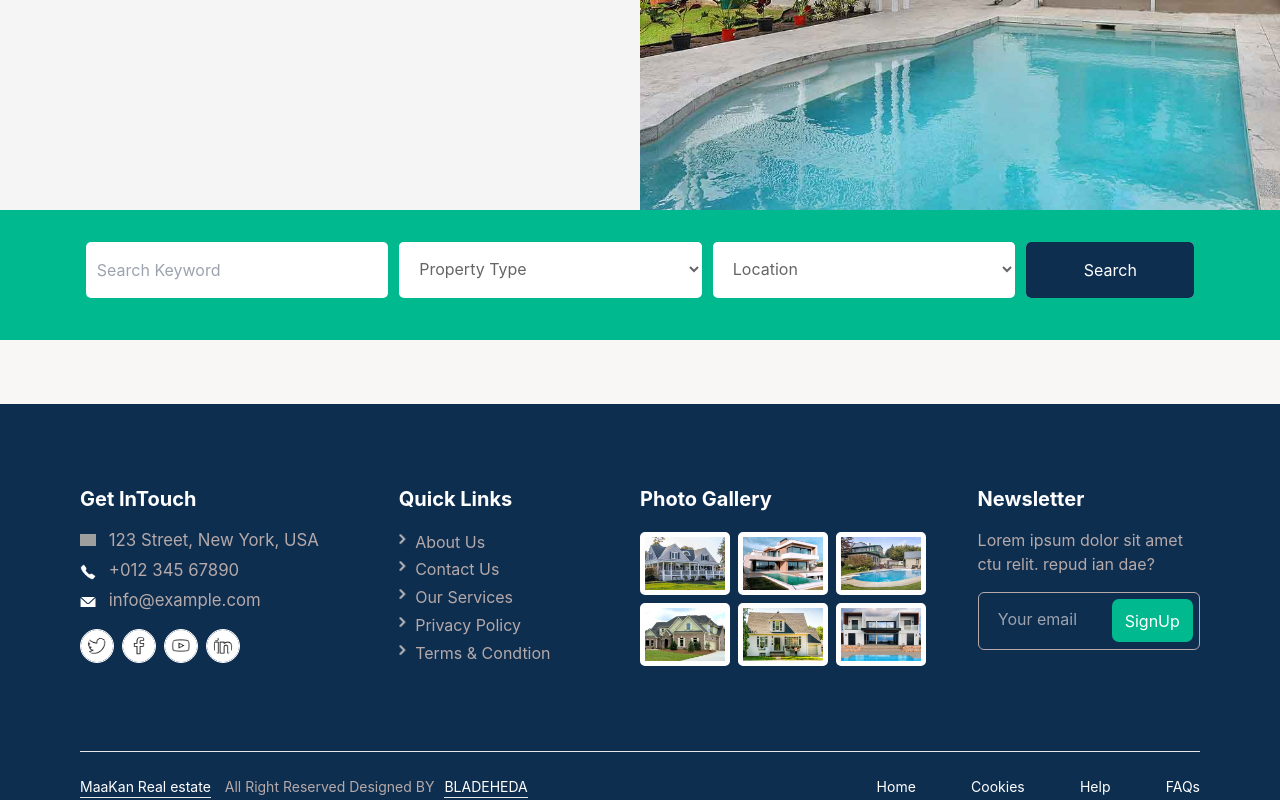
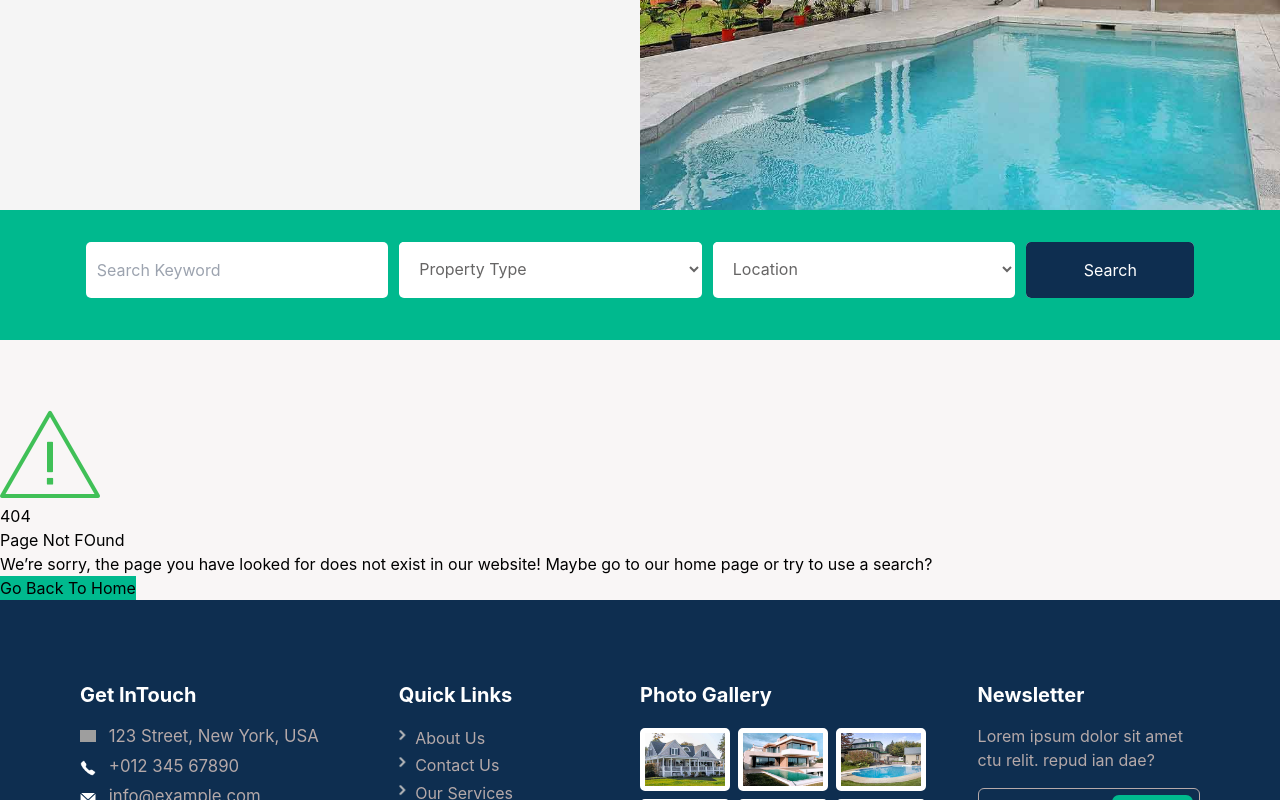
Before and after one commit to BLADEHEDA/Real-estate-App, a React (Create React App) app: page / in a window 1280 px wide. Shown: the part 430-1230 px from the top of the page. Built offline with nearby package versions, Linux system fonts and the light colour scheme; grey boxes are pictures that could not be loaded.

Commit message:
404 error changes done

```diff
--- a/src/components/PAGES/Error.jsx
+++ b/src/components/PAGES/Error.jsx
@@ -1,12 +1,21 @@
 import React from 'react'
 import Formbar from '../HOME/Formbar'
+import Button from '../SHARED/Button'
 import Main from '../SHARED/Main'
+import erroIcon from "../../images/icons8-error-100 (1).png"
+import"../ABOUT/About.css"
 
 const Error = () => {
   return (
     <div className='Error'>
       <Main title="404 Error" content="404 ERROR"/>
       <Formbar/>
+     <div className="Error-img-div"> <img src={erroIcon} alt="" className="Error-img" />   </div>
+      <h1 className="Error-head">404</h1>
+      <h2 className="Error-head-2">Page Not FOund</h2>
+      <p className="Error-content"> We’re sorry, the page you have looked for does not exist in our website!
+      Maybe go to our home page or try to use a search?</p>
+      <Button  title=" Go Back To Home" />
     </div>
   )
 }
```
Also changed, not shown: src/images/icons8-error-100 (1).png (added).
